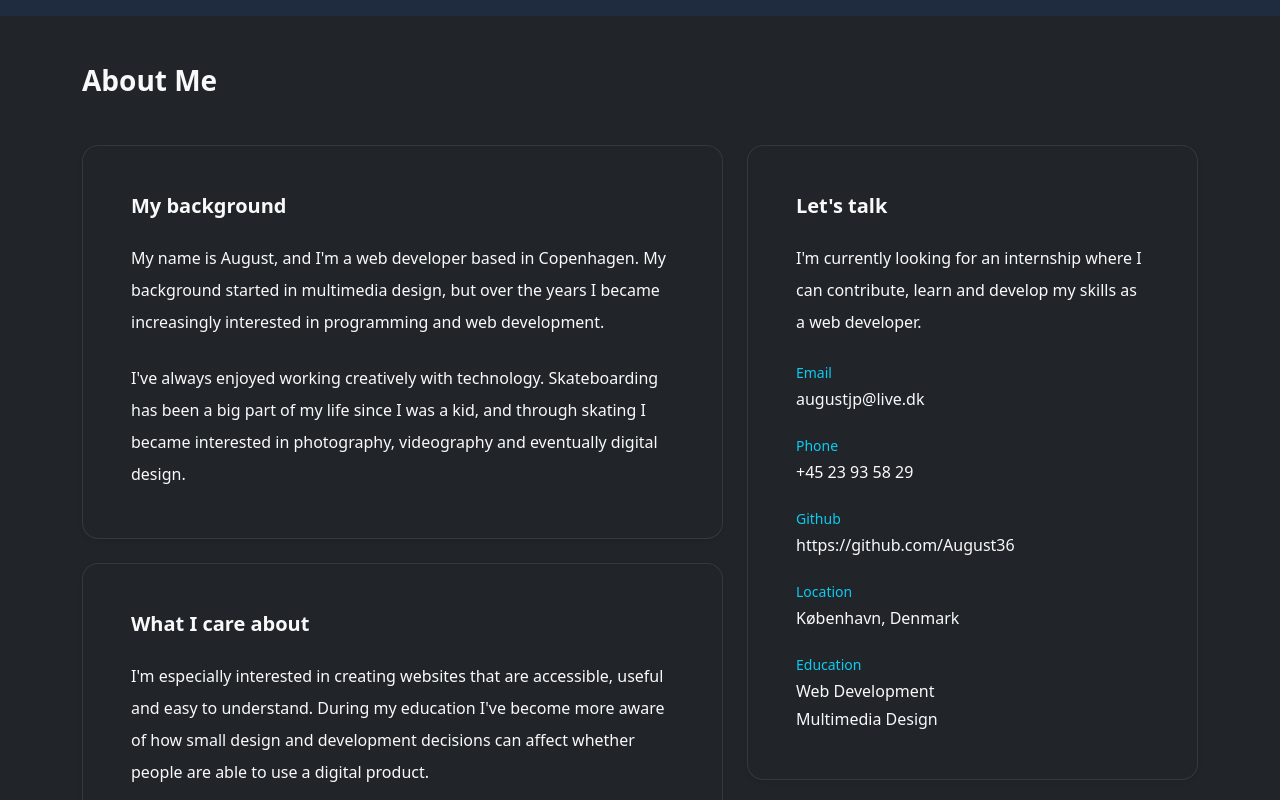
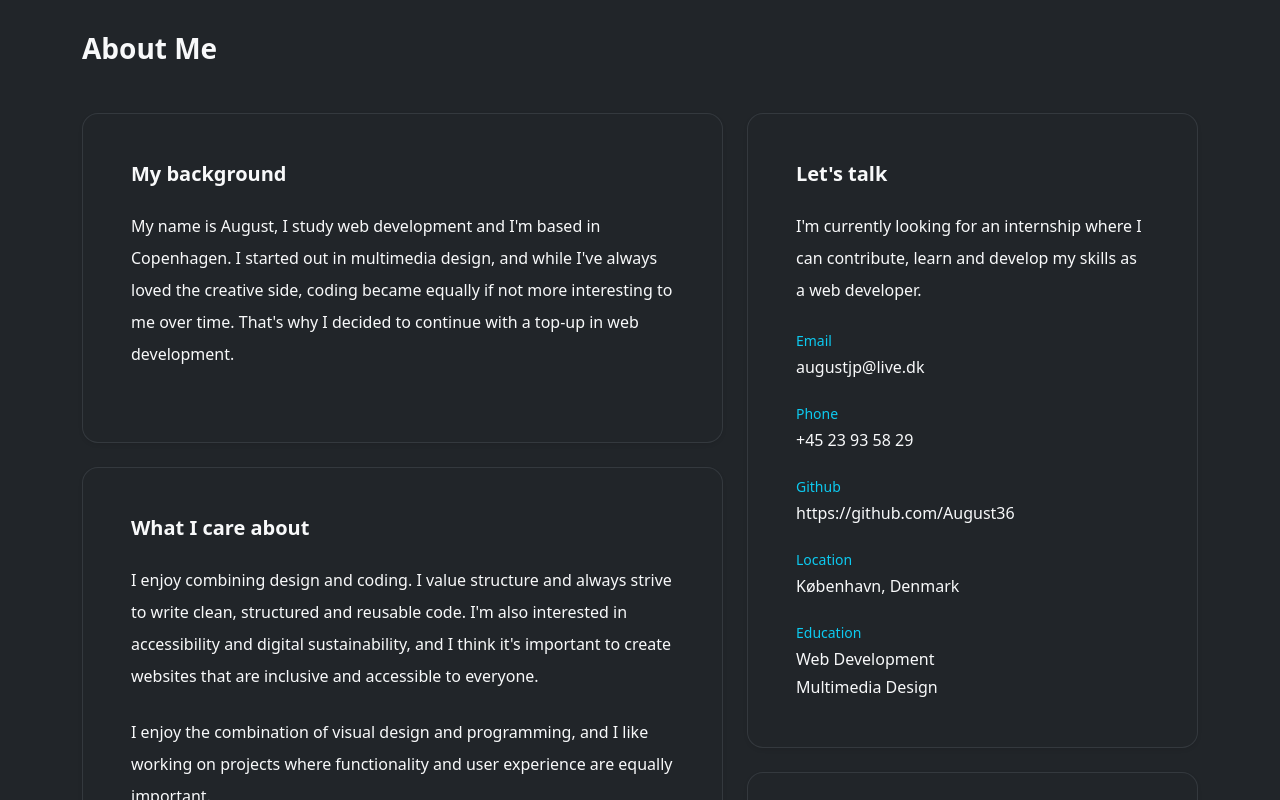
Before and after one commit to August36/portfolio-bootstrap, a plain HTML site: page index.html in a window 1280 px wide. Shown: the part 2000-2800 px from the top of the page. Drawn offline with nearby package versions, Linux system fonts and the light colour scheme.

Commit message:
new copy

```diff
--- a/index.html
+++ b/index.html
@@ -45,8 +45,7 @@
                 >
 
                 <p class="text-light mb-0">
-                    Hi, I'm August, a web developer focused on building
-                    fast, accessible, and sustainable digital experiences.
+                    Hi, I'm August. I started out with multimedia design and gradually became interested in building websites from front to backend, with a focus on accessibility and sustainability.
                 </p>
 
             </div>
@@ -206,7 +205,6 @@
 
                                 <ul class="mb-5 ps-3 text-light">
                                     <li class="mb-2">Admin dashboard to manage images and events</li>
-                                    <li class="mb-2">Email feature implemented with Klaviyo</li>
                                     <li class="mb-2">Responsive design</li>
                                     <li>Firebase integration</li>
                                 </ul>
@@ -251,20 +249,7 @@
 
                             <div class="lh-lg text-light">
                                 <p class="mb-4">
-                                    My name is August, and I'm a web developer
-                                    based in Copenhagen. My background started
-                                    in multimedia design, but over the years I
-                                    became increasingly interested in
-                                    programming and web development.
-                                </p>
-
-                                <p class="mb-0">
-                                    I've always enjoyed working creatively with
-                                    technology. Skateboarding has been a big
-                                    part of my life since I was a kid, and
-                                    through skating I became interested in
-                                    photography, videography and eventually
-                                    digital design.
+                                    My name is August, I study web development and I'm based in Copenhagen. I started out in multimedia design, and while I've always loved the creative side, coding became equally if not more interesting to me over time. That's why I decided to continue with a top-up in web development.
                                 </p>
                             </div>
                         </article>
@@ -278,14 +263,7 @@
 
                             <div class="lh-lg text-light">
                                 <p class="mb-4">
-                                    I'm especially interested in creating
-                                    websites that are accessible, useful and
-                                    easy to understand. During my education
-                                    I've become more aware of how small design
-                                    and development decisions can affect
-                                    whether people are able to use a digital
-                                    product.
-                                </p>
+                                    I enjoy combining design and coding. I value structure and always strive to write clean, structured and reusable code. I'm also interested in accessibility and digital sustainability, and I think it's important to create websites that are inclusive and accessible to everyone.                                </p>
 
                                 <p class="mb-0">
                                     I enjoy the combination of visual design
@@ -304,12 +282,7 @@
                             </h3>
 
                             <p class="mb-0 lh-lg text-light">
-                                Outside of web development, I'm still very much
-                                into skateboarding, music and videography.
-                                These interests have influenced the way I
-                                approach design and creative projects, and
-                                they continue to be a big part of how I spend
-                                my time.
+                                Outside of web development, I'm into skateboarding, music, videography and video games. I spent much of my youth learning to skate, which taught me a lot about resilience and persistence. It's something I feel has carried over into my work ethic and the way I approach things in general.
                             </p>
                         </article>
 
```
